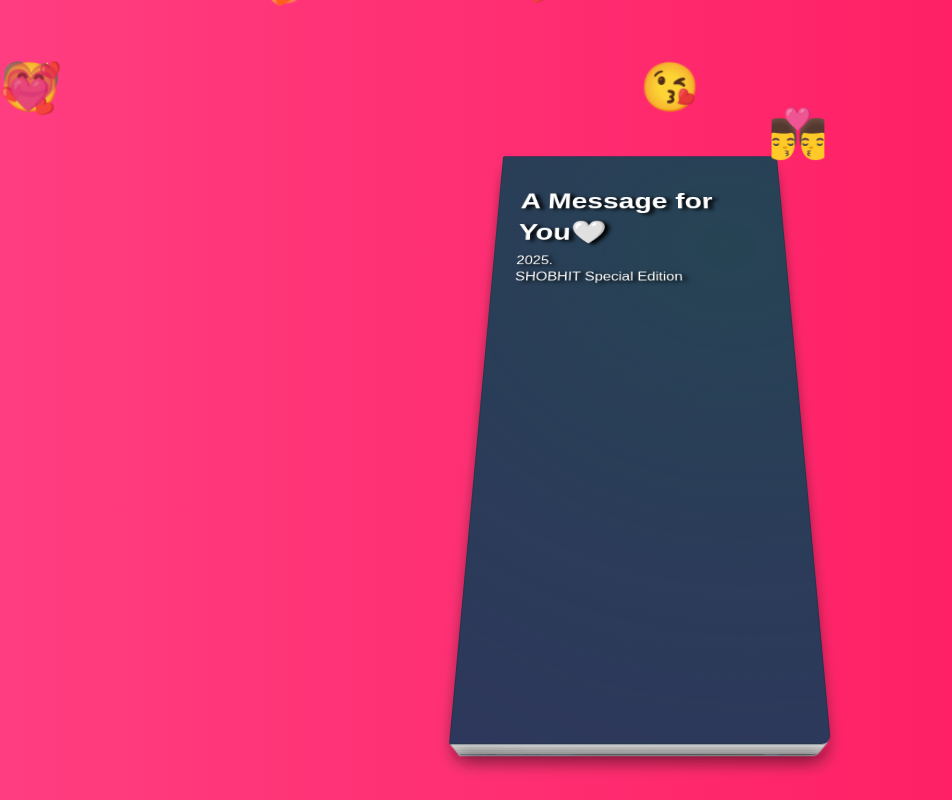
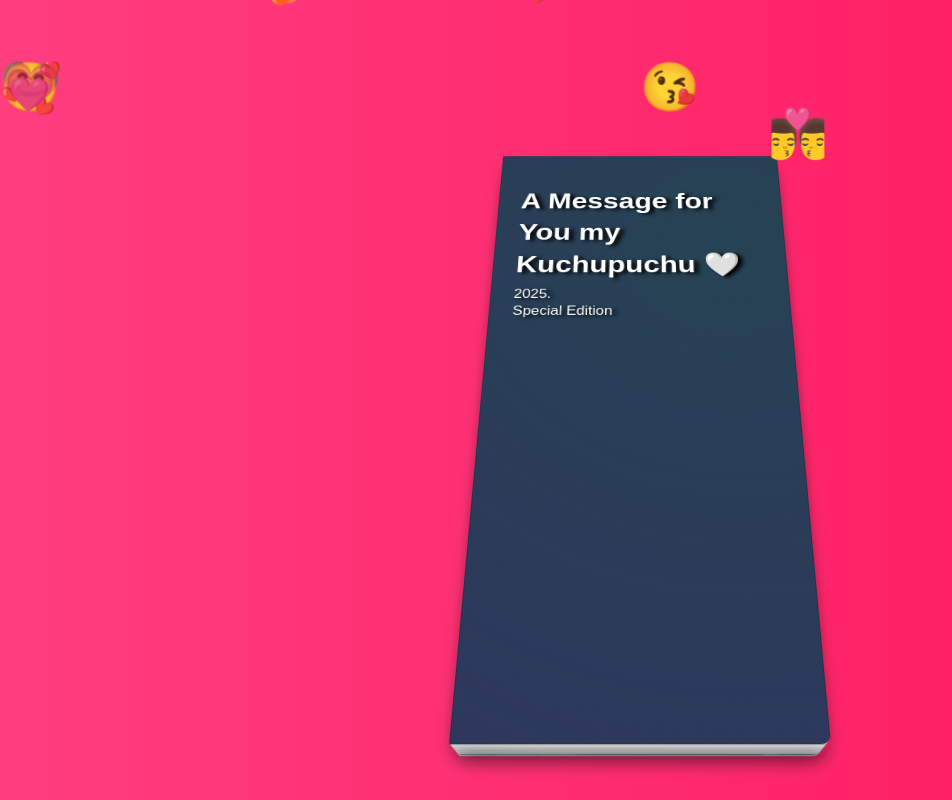
Before and after one commit to Abhizzz080/my-web-project, a plain HTML site: page book.html in a window 1280 px wide. Shown: the whole page, without its empty margins (0-952 px from the left). Drawn offline with Linux system fonts and the light colour scheme.

Commit message:
Update book.html

```diff
--- a/book.html
+++ b/book.html
@@ -3,7 +3,7 @@
   <head>
     <meta charset="UTF-8" />
     <meta name="viewport" content="width=device-width, initial-scale=1.0" />
-    <title>Message by Shobhit Dev</title>
+    <title>Message from your cutu🧿</title>
      <style>
       * {
   box-sizing: border-box;
@@ -292,7 +292,7 @@ body {
               text-shadow: 5px 2px 5px rgb(0, 0, 0);
             "
           >
-            A Message for You🤍
+            A Message for You my Kuchupuchu 🤍
           </h1>
 
           <p
@@ -301,19 +301,15 @@ body {
               text-shadow: 5px 2px 5px rgb(0, 0, 0);
             "
           >
-            2025.<br />SHOBHIT Special Edition
+            2025.<br /> Special Edition
           </p>
         </div>
         <div class="back">
-          <h2>A Special Beginning ❤️✨</h2>
+          <h2>A Special Beginning 💗✨</h2>
 
-       <p>Some people come into our lives unexpectedly, yet leave a lasting impact. You are one of those rare souls who make every moment feel a little more special.
+       <p>Heyyy it's me your sweet headache 🥹🥹, soo thiss is our 3rd valentine's day together and I'm soo sook happy thatt we're happy together with each other. I never
 
-        From the very first conversation, something about you stood out—your kindness, your charm, and the effortless way you make the world around you brighter.
-
-        This isn’t just a collection of words; it’s a small way of showing how much you mean to me. A way to remind you that you are appreciated, admired, and truly special.
-
-        So, here’s to us—our conversations, our connection, and the beautiful moments yet to come. 💖</p>
+           expected a person like you in my lifee who completely changed my life and made a really confident and responsible person. 💖</p>
 
           <p>
             Play Video Before Start Reading... <br />Since we connect in
```
